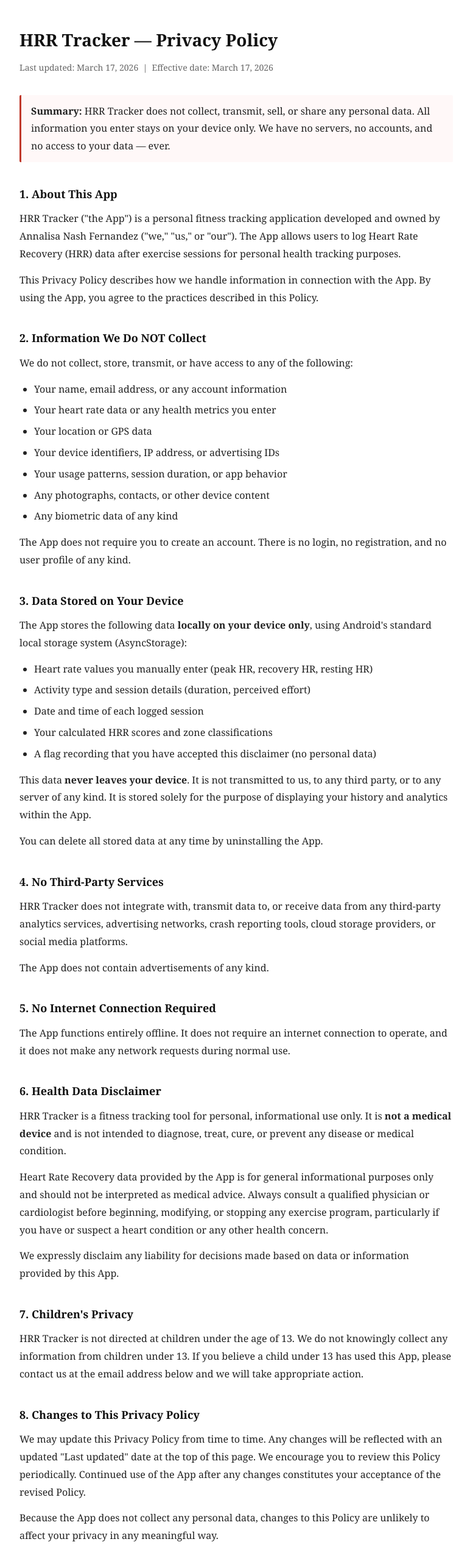
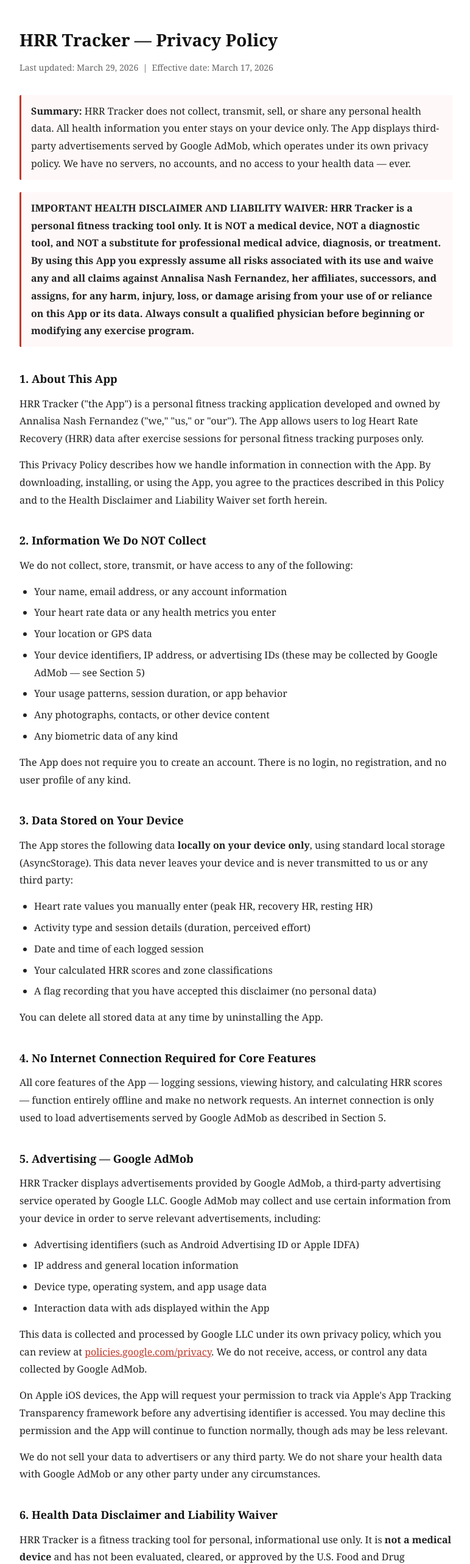
Before and after one commit to annnalisa/hrr-tracker-privacy, a plain HTML site: page privacy-policy.html in a window 1280 px wide. Shown: the top 2565 px of the page at 61% size, without its empty margins (252-1024 px from the left). Drawn offline with Linux system fonts and the light colour scheme.

Commit message:
Update privacy-policy.html

```diff
--- a/privacy-policy.html
+++ b/privacy-policy.html
@@ -16,21 +16,26 @@
     .section { margin-bottom: 8px; }
     a { color: #c0392b; }
     .important { background: #fff8f8; border-left: 3px solid #c0392b; padding: 12px 16px; margin: 20px 0; border-radius: 2px; }
+    .warning { background: #fff8f8; border-left: 3px solid #c0392b; padding: 12px 16px; margin: 20px 0; border-radius: 2px; font-weight: bold; }
     footer { margin-top: 60px; font-size: 13px; color: #888; border-top: 1px solid #eee; padding-top: 20px; }
   </style>
 </head>
 <body>
 
   <h1>HRR Tracker — Privacy Policy</h1>
-  <p class="meta">Last updated: March 17, 2026 &nbsp;|&nbsp; Effective date: March 17, 2026</p>
+  <p class="meta">Last updated: March 29, 2026 &nbsp;|&nbsp; Effective date: March 17, 2026</p>
 
   <div class="important">
-    <strong>Summary:</strong> HRR Tracker does not collect, transmit, sell, or share any personal data. All information you enter stays on your device only. We have no servers, no accounts, and no access to your data — ever.
+    <strong>Summary:</strong> HRR Tracker does not collect, transmit, sell, or share any personal health data. All health information you enter stays on your device only. The App displays third-party advertisements served by Google AdMob, which operates under its own privacy policy. We have no servers, no accounts, and no access to your health data — ever.
+  </div>
+
+  <div class="warning">
+    <strong>IMPORTANT HEALTH DISCLAIMER AND LIABILITY WAIVER:</strong> HRR Tracker is a personal fitness tracking tool only. It is NOT a medical device, NOT a diagnostic tool, and NOT a substitute for professional medical advice, diagnosis, or treatment. By using this App you expressly assume all risks associated with its use and waive any and all claims against Annalisa Nash Fernandez, her affiliates, successors, and assigns, for any harm, injury, loss, or damage arising from your use of or reliance on this App or its data. Always consult a qualified physician before beginning or modifying any exercise program.
   </div>
 
   <h2>1. About This App</h2>
-  <p>HRR Tracker ("the App") is a personal fitness tracking application developed and owned by Annalisa Nash Fernandez ("we," "us," or "our"). The App allows users to log Heart Rate Recovery (HRR) data after exercise sessions for personal health tracking purposes.</p>
-  <p>This Privacy Policy describes how we handle information in connection with the App. By using the App, you agree to the practices described in this Policy.</p>
+  <p>HRR Tracker ("the App") is a personal fitness tracking application developed and owned by Annalisa Nash Fernandez ("we," "us," or "our"). The App allows users to log Heart Rate Recovery (HRR) data after exercise sessions for personal fitness tracking purposes only.</p>
+  <p>This Privacy Policy describes how we handle information in connection with the App. By downloading, installing, or using the App, you agree to the practices described in this Policy and to the Health Disclaimer and Liability Waiver set forth herein.</p>
 
   <h2>2. Information We Do NOT Collect</h2>
   <p>We do not collect, store, transmit, or have access to any of the following:</p>
@@ -38,7 +43,7 @@
     <li>Your name, email address, or any account information</li>
     <li>Your heart rate data or any health metrics you enter</li>
     <li>Your location or GPS data</li>
-    <li>Your device identifiers, IP address, or advertising IDs</li>
+    <li>Your device identifiers, IP address, or advertising IDs (these may be collected by Google AdMob — see Section 5)</li>
     <li>Your usage patterns, session duration, or app behavior</li>
     <li>Any photographs, contacts, or other device content</li>
     <li>Any biometric data of any kind</li>
@@ -46,7 +51,7 @@
   <p>The App does not require you to create an account. There is no login, no registration, and no user profile of any kind.</p>
 
   <h2>3. Data Stored on Your Device</h2>
-  <p>The App stores the following data <strong>locally on your device only</strong>, using Android's standard local storage system (AsyncStorage):</p>
+  <p>The App stores the following data <strong>locally on your device only</strong>, using standard local storage (AsyncStorage). This data never leaves your device and is never transmitted to us or any third party:</p>
   <ul>
     <li>Heart rate values you manually enter (peak HR, recovery HR, resting HR)</li>
     <li>Activity type and session details (duration, perceived effort)</li>
@@ -54,44 +59,55 @@
     <li>Your calculated HRR scores and zone classifications</li>
     <li>A flag recording that you have accepted this disclaimer (no personal data)</li>
   </ul>
-  <p>This data <strong>never leaves your device</strong>. It is not transmitted to us, to any third party, or to any server of any kind. It is stored solely for the purpose of displaying your history and analytics within the App.</p>
   <p>You can delete all stored data at any time by uninstalling the App.</p>
 
-  <h2>4. No Third-Party Services</h2>
-  <p>HRR Tracker does not integrate with, transmit data to, or receive data from any third-party analytics services, advertising networks, crash reporting tools, cloud storage providers, or social media platforms.</p>
-  <p>The App does not contain advertisements of any kind.</p>
+  <h2>4. No Internet Connection Required for Core Features</h2>
+  <p>All core features of the App — logging sessions, viewing history, and calculating HRR scores — function entirely offline and make no network requests. An internet connection is only used to load advertisements served by Google AdMob as described in Section 5.</p>
 
-  <h2>5. No Internet Connection Required</h2>
-  <p>The App functions entirely offline. It does not require an internet connection to operate, and it does not make any network requests during normal use.</p>
+  <h2>5. Advertising — Google AdMob</h2>
+  <p>HRR Tracker displays advertisements provided by Google AdMob, a third-party advertising service operated by Google LLC. Google AdMob may collect and use certain information from your device in order to serve relevant advertisements, including:</p>
+  <ul>
+    <li>Advertising identifiers (such as Android Advertising ID or Apple IDFA)</li>
+    <li>IP address and general location information</li>
+    <li>Device type, operating system, and app usage data</li>
+    <li>Interaction data with ads displayed within the App</li>
+  </ul>
+  <p>This data is collected and processed by Google LLC under its own privacy policy, which you can review at <a href="https://policies.google.com/privacy" target="_blank">policies.google.com/privacy</a>. We do not receive, access, or control any data collected by Google AdMob.</p>
+  <p>On Apple iOS devices, the App will request your permission to track via Apple's App Tracking Transparency framework before any advertising identifier is accessed. You may decline this permission and the App will continue to function normally, though ads may be less relevant.</p>
+  <p>We do not sell your data to advertisers or any third party. We do not share your health data with Google AdMob or any other party under any circumstances.</p>
 
-  <h2>6. Health Data Disclaimer</h2>
-  <p>HRR Tracker is a fitness tracking tool for personal, informational use only. It is <strong>not a medical device</strong> and is not intended to diagnose, treat, cure, or prevent any disease or medical condition.</p>
-  <p>Heart Rate Recovery data provided by the App is for general informational purposes only and should not be interpreted as medical advice. Always consult a qualified physician or cardiologist before beginning, modifying, or stopping any exercise program, particularly if you have or suspect a heart condition or any other health concern.</p>
-  <p>We expressly disclaim any liability for decisions made based on data or information provided by this App.</p>
+  <h2>6. Health Data Disclaimer and Liability Waiver</h2>
+  <p>HRR Tracker is a fitness tracking tool for personal, informational use only. It is <strong>not a medical device</strong> and has not been evaluated, cleared, or approved by the U.S. Food and Drug Administration (FDA) or any other regulatory body. It is not intended to diagnose, treat, cure, monitor, or prevent any disease, medical condition, or health problem.</p>
+  <p>Heart Rate Recovery data provided by the App is for general informational and personal fitness tracking purposes only and <strong>must not be interpreted as medical advice</strong>. HRR scores generated by this App are based solely on values you manually enter and are mathematical calculations only — they do not constitute a clinical assessment of your cardiovascular health.</p>
+  <p><strong>TO THE FULLEST EXTENT PERMITTED BY APPLICABLE LAW, ANNALISA NASH FERNANDEZ EXPRESSLY DISCLAIMS ALL LIABILITY, AND YOU EXPRESSLY WAIVE ALL CLAIMS, FOR ANY DIRECT, INDIRECT, INCIDENTAL, SPECIAL, CONSEQUENTIAL, OR PUNITIVE DAMAGES, INCLUDING BUT NOT LIMITED TO PERSONAL INJURY, BODILY HARM, DEATH, PROPERTY DAMAGE, OR FINANCIAL LOSS, ARISING OUT OF OR IN ANY WAY RELATED TO YOUR USE OF OR RELIANCE ON THIS APP OR ANY DATA, SCORE, ZONE CLASSIFICATION, OR OTHER OUTPUT GENERATED BY THIS APP.</strong></p>
+  <p>Always consult a qualified physician, cardiologist, or other licensed healthcare professional before beginning, modifying, or stopping any exercise program, particularly if you have or suspect a heart condition, cardiovascular disease, or any other health concern. Do not disregard professional medical advice or delay seeking it because of anything you have read or seen in this App.</p>
+  <p>By using this App you acknowledge that you have read, understood, and agreed to this disclaimer and liability waiver in full.</p>
 
-  <h2>7. Children's Privacy</h2>
-  <p>HRR Tracker is not directed at children under the age of 13. We do not knowingly collect any information from children under 13. If you believe a child under 13 has used this App, please contact us at the email address below and we will take appropriate action.</p>
+  <h2>7. Apple App Tracking Transparency (iOS Only)</h2>
+  <p>On iOS devices, Apple requires apps that access advertising identifiers to request your explicit permission via the App Tracking Transparency (ATT) framework. When you first open HRR Tracker on an iOS device, you will be asked whether to allow tracking for advertising purposes. This permission relates solely to Google AdMob's advertising identifier access. Your health data is never involved in this request and is never shared with any advertiser regardless of your choice.</p>
+  <p>You may change your ATT preference at any time in your iPhone's Settings app under Privacy & Security → Tracking.</p>
 
-  <h2>8. Changes to This Privacy Policy</h2>
-  <p>We may update this Privacy Policy from time to time. Any changes will be reflected with an updated "Last updated" date at the top of this page. We encourage you to review this Policy periodically. Continued use of the App after any changes constitutes your acceptance of the revised Policy.</p>
-  <p>Because the App does not collect any personal data, changes to this Policy are unlikely to affect your privacy in any meaningful way.</p>
+  <h2>8. Children's Privacy</h2>
+  <p>HRR Tracker is not directed at children under the age of 13. We do not knowingly collect any information from children under 13. Google AdMob is configured to serve non-personalized ads only in contexts where child users may be present. If you believe a child under 13 has used this App, please contact us at the email address below.</p>
 
-  <h2>9. Your Rights</h2>
-  <p>Because HRR Tracker does not collect or store any personal data on our systems, there is no personal data held by us to access, correct, export, or delete. All data associated with the App resides solely on your device and is fully within your control.</p>
-  <p>To delete all App data, simply uninstall HRR Tracker from your device.</p>
+  <h2>9. Changes to This Privacy Policy</h2>
+  <p>We may update this Privacy Policy from time to time. Any changes will be reflected with an updated "Last updated" date at the top of this page. Continued use of the App after any changes constitutes your acceptance of the revised Policy.</p>
 
-  <h2>10. Contact Us</h2>
+  <h2>10. Your Rights</h2>
+  <p>Because HRR Tracker does not collect or store any personal data on our systems, there is no personal data held by us to access, correct, export, or delete. All health data associated with the App resides solely on your device and is fully within your control. To delete all App data, simply uninstall HRR Tracker from your device.</p>
+  <p>For any data collected by Google AdMob, please refer to Google's privacy controls at <a href="https://myaccount.google.com/data-and-privacy" target="_blank">myaccount.google.com/data-and-privacy</a>.</p>
+
+  <h2>11. Contact Us</h2>
   <p>If you have any questions, concerns, or requests regarding this Privacy Policy or the App, please contact us at:</p>
   <p><strong>Annalisa Nash Fernandez</strong><br>
   Email: <a href="mailto:domainmediablogs@gmail.com">domainmediablogs@gmail.com</a></p>
-  <p>We will respond to all inquiries within a reasonable timeframe.</p>
 
-  <h2>11. Governing Law</h2>
-  <p>This Privacy Policy is governed by the laws of the State of Connecticut, United States of America, without regard to its conflict of law provisions.</p>
+  <h2>12. Governing Law</h2>
+  <p>This Privacy Policy and the Liability Waiver contained herein are governed by the laws of the State of Connecticut, United States of America, without regard to its conflict of law provisions. Any disputes arising under this Policy shall be resolved exclusively in the courts of Fairfield County, Connecticut.</p>
 
   <footer>
     <p>© 2026 Annalisa Nash Fernandez. All rights reserved.<br>
-    HRR Tracker is an independent application and is not affiliated with, endorsed by, or connected to any medical institution, healthcare provider, or fitness organization.</p>
+    HRR Tracker is an independent application and is not affiliated with, endorsed by, or connected to any medical institution, healthcare provider, fitness organization, Apple Inc., or Google LLC.</p>
   </footer>
 
 </body>
```
